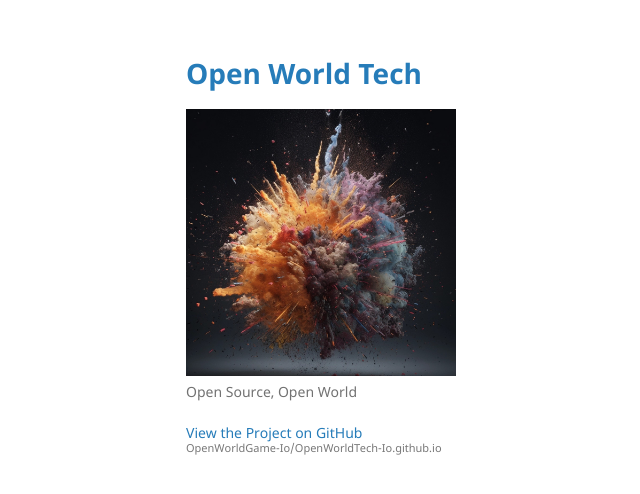
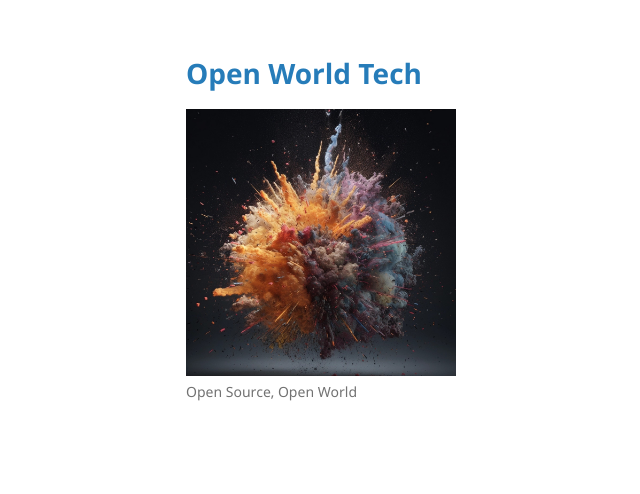
Before and after one commit to OpenWorldGame-Io/OpenWorldTech-Io.github.io, a Jekyll site: the page built from index.md, in a window 1280 px wide. Shown: the top 494 px of the page, without its empty margins (24-664 px from the left). Built offline with Jekyll 4.4.1, drawn with Linux system fonts in a browser that asks for light colours.

Commit message:
update layout

```diff
--- a/_layouts/default.html
+++ b/_layouts/default.html
@@ -23,10 +23,6 @@
 
         <p>{{ site.description | default: site.github.project_tagline }}</p>
 
-        {% if site.github.is_project_page %}
-        <p class="view"><a href="{{ site.github.repository_url }}">View the Project on GitHub <small>{{ site.github.repository_nwo }}</small></a></p>
-        {% endif %}
-
         {% if site.github.is_user_page %}
         <p class="view"><a href="{{ site.github.owner_url }}">View My GitHub Profile</a></p>
         {% endif %}
```
